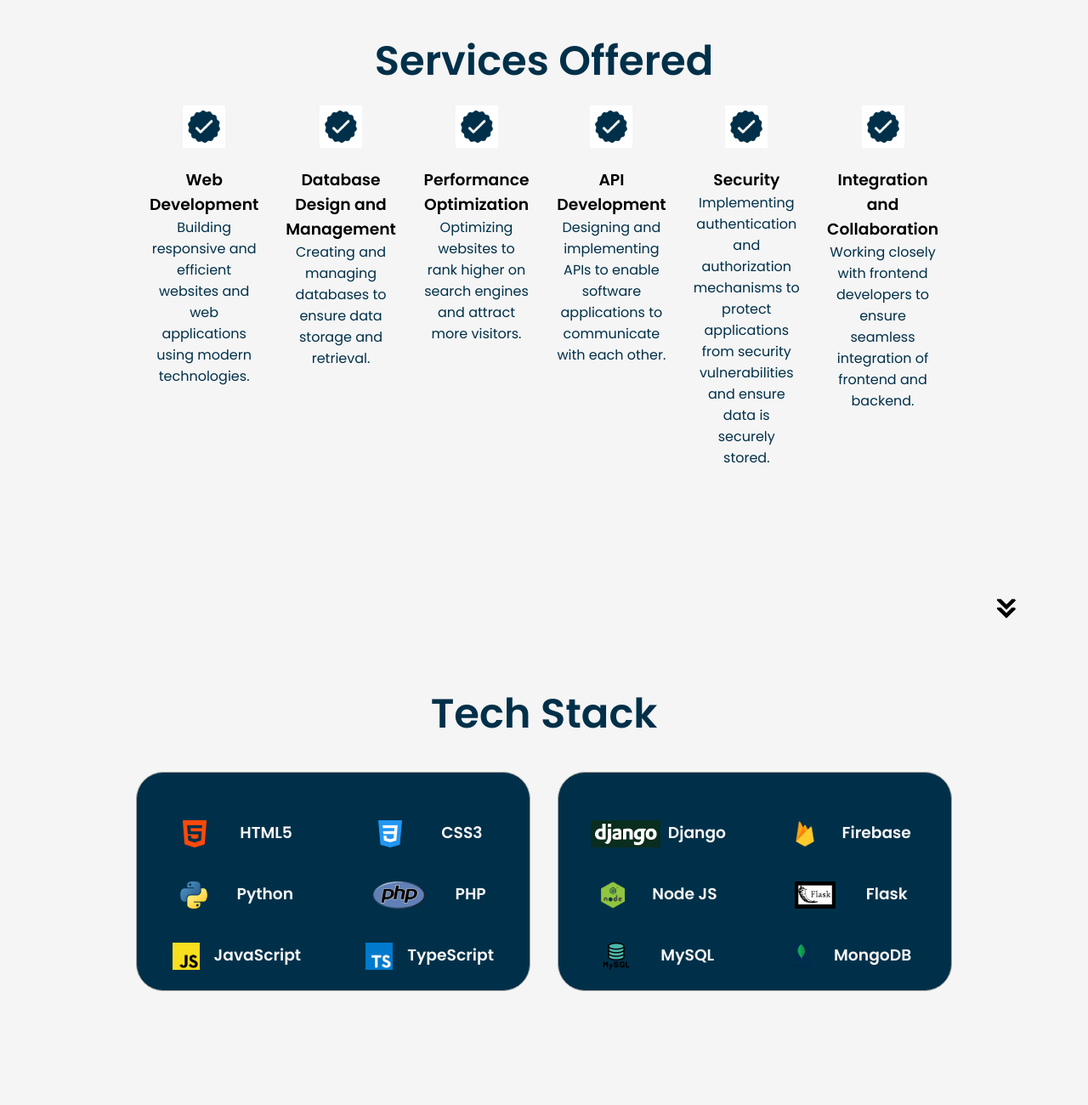
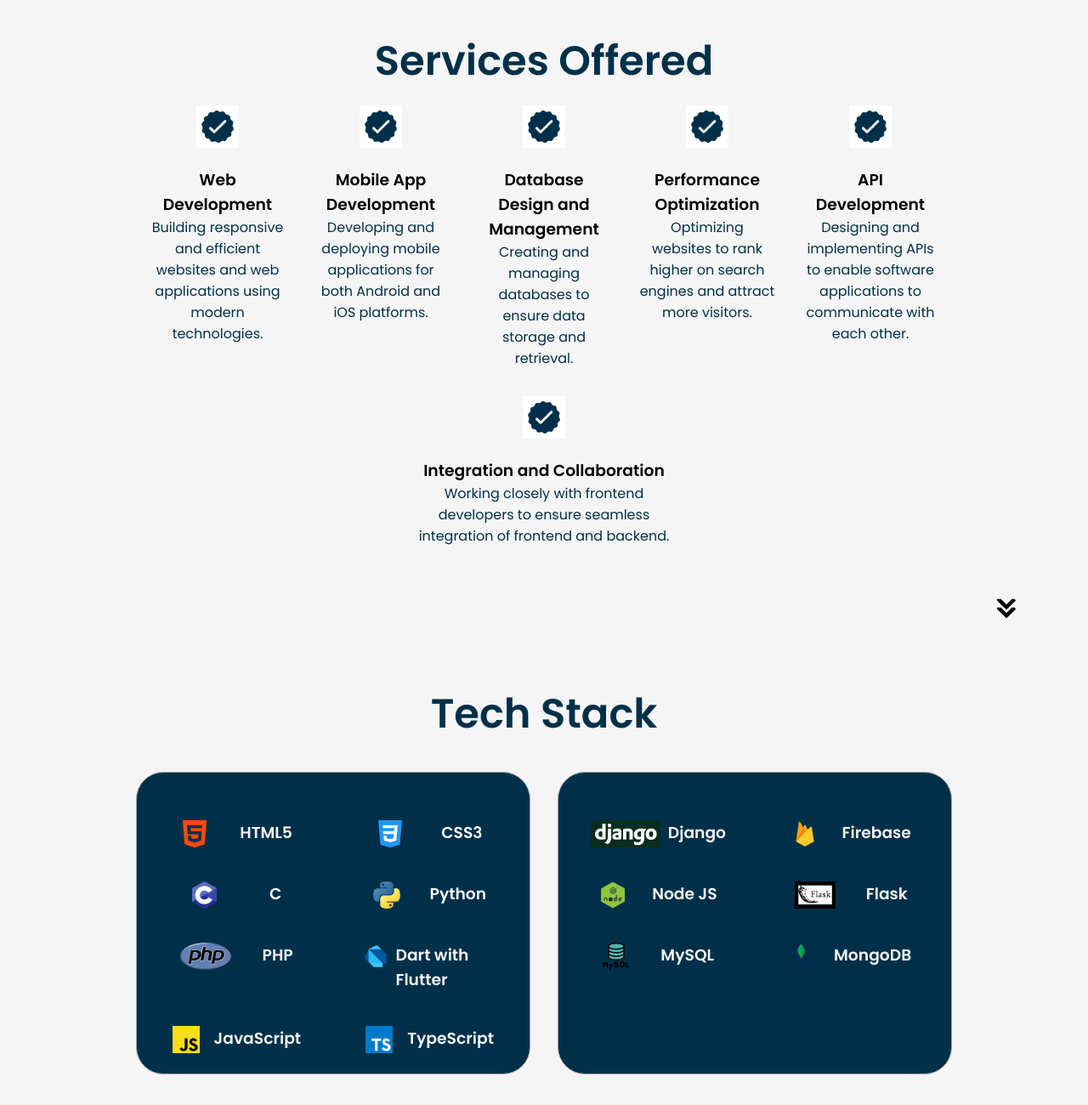
Before and after one commit to Iamouma/personal-website, a website: page public/index.html in a window 1280 px wide. Shown: the part 1660-2960 px from the top of the page at 85% size. Drawn offline with Linux system fonts and the light colour scheme.

Commit message:
More improvements on the website

```diff
--- a/public/index.html
+++ b/public/index.html
@@ -124,6 +124,14 @@
         </div>
         <div class="service-item">
           <img src="./assets/checkmark.png" alt="" class="icon service-icon">
+          <h3>Mobile App Development</h3>
+          <p>
+            Developing and deploying mobile applications for both Android and iOS platforms.
+          </p>
+        </div>
+
+        <div class="service-item">
+          <img src="./assets/checkmark.png" alt="" class="icon service-icon">
           <h3>Database Design and Management</h3>
           <p>
             Creating and managing databases to ensure data storage
@@ -142,14 +150,6 @@
           <h3>API Development</h3>
           <p>
             Designing and implementing  APIs to enable software applications to communicate with each other.
-          </p>
-        </div>
-        <div class="service-item">
-          <img src="./assets/checkmark.png" alt="" class="icon service-icon">
-          <h3>Security</h3>
-          <p>
-            Implementing authentication and authorization mechanisms to protect
-            applications from security vulnerabilities and ensure data is securely stored.
           </p>
         </div>
         <div class="service-item">
@@ -200,6 +200,17 @@
               </article>
               <article>
                 <img
+                  src="./assets/cc.png"
+                  alt="CSS icon"
+                  class="icon"
+                >
+                <div>
+                  <h3>C</h3>
+                  <!--<p>Experienced</p>-->
+                </div>
+              </article>
+              <article>
+                <img
                   src="./assets/python.png"
                   alt="python icon"
                   class="icon"
@@ -217,6 +228,17 @@
                 >
                 <div>
                   <h3>PHP</h3>
+                  <!--<p>Basic</p>-->
+                </div>
+              </article>
+              <article>
+                <img
+                  src="./assets/Dart with flutter.png"
+                  alt="PHP icon"
+                  class="icon"
+                >
+                <div>
+                  <h3>Dart with Flutter</h3>
                   <!--<p>Basic</p>-->
                 </div>
               </article>
```
Also changed, not shown: public/assets/Dart with flutter.png (added), 1 other file.
